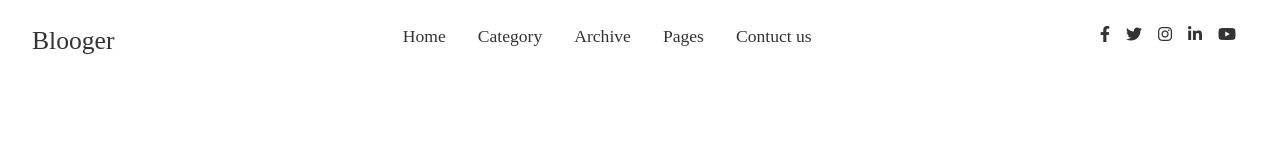
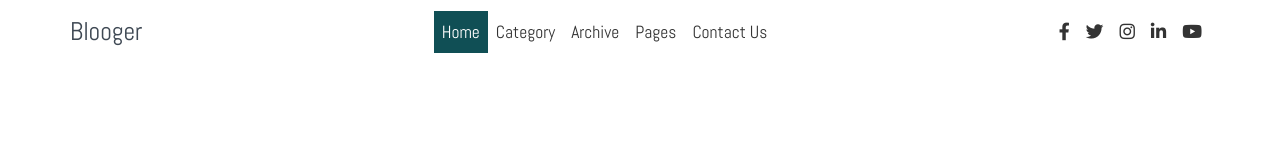
Before and after one commit to Istiak-Tushar42/blooger, a plain HTML site: page index.html in a window 1280 px wide. Drawn offline with Linux system fonts and the light colour scheme.

Commit message:
Header complete

```diff
--- a/assets/sass/_fontface.scss
+++ b/assets/sass/_fontface.scss
@@ -1,29 +1 @@
-/*================ ABLE FONT =================*/
-@font-face {
-    font-family: Able;
-    src: url(../fonts/Abel/Abel-Regular.ttf);
-}
-
-/*================ ANTON-REGULAR FONT =================*/
-@font-face {
-    font-family: Able;
-    src: url(../fonts/Anton/Anton-Regular.ttf);
-}
-
-/*================ JOSEFINSANS FONT =================*/
-@font-face {
-    font-family: Able;
-    src: url(../fonts/Josefin_Sans/JosefinSans-Regular.ttf);
-}
-
-/*================ LEXENDDECA FONT =================*/
-@font-face {
-    font-family: Able;
-    src: url(../fonts/Lexend_Deca/LexendDeca-Regular.ttf);
-}
-
-/*================ LIVVIC FONT =================*/
-@font-face {
-    font-family: Able;
-    src: url(../fonts/Livvic/Livvic-Regular.ttf);
-}
+@import url('https://fonts.googleapis.com/css?family=Abel|Anton|Josefin+Sans|Lexend+Deca|Livvic&display=swap');
--- a/assets/sass/_nav.scss
+++ b/assets/sass/_nav.scss
@@ -1,48 +1,62 @@
-/*========================== NAVBAR ===========================*/
+.header {
+    nav {
+        .navbar-brand {
+            font-size: 1.6rem;
+            font-family: $abel;
+            font-weight: 500;
+            &:hover {
+                color: $text-grey;
+            }
+        }
 
-.navigation {
-    background: $primary-color;
-    padding: 0 2rem;
-    height: 0;
-    min-height: 20vh;
-    overflow: hidden;
+        .navbar-nav {
+            .nav-item {
+                .nav-link {
+                    font-family: $abel;
+                    font-size: 1.1rem;
+                    font-weight: 500;
+                    color: $text-primary;
+                    &:hover {
+                        background-color: $midnight;
+                        color: $white;
+                    }
+                }
+            }
 
-    .nav-brand {
-        display: inline-block;
-        padding: 1.6rem 0;
-        a {
-            font-size: 1.6rem;
-            vertical-align: middle;
-            margin-top: 1rem;
-            color: $text-primary;
+            .nav-item.active {
+                .nav-link {
+                    background: $midnight;
+                    color: $white;
+                }
+            }
         }
-    }
-}
 
-.main-menu {
-    justify-content: space-between;
-}
-
-.main-menu {
-    .navbarNav {
-        display: flex;
-        margin: 0;
-        .navItem {
-            padding: 1.6rem 1rem;
-            .navLink {
-                font-size: 1.1rem;
-                color: $text-primary;
-                position: relative;
+        .social {
+            .nav-item {
+                &:hover {
+                    .nav-link {
+                        .fab {
+                            color: $social-hover;
+                        }
+                        &:hover {
+                            background: transparent;
+                        }
+                    }
+                }
             }
         }
     }
-    .social {
-        padding: 1.6rem 0;
-        a {
-            margin-right: .75rem;
-            color: $text-primary;
-        }
+
+    .sticky {
+        position: fixed;
+        width: 100%;
+        margin-top: -1px;
+        top: 0;
+        left: 0;
+        background: $white;
+        vertical-align: middle;
+        z-index: 9999;
+        box-shadow: $box-shadow;
+        transition: background 1s ease;
     }
 }
-
-/*============x=========== END NAVBAR ============x============*/
--- a/assets/sass/_reset.scss
+++ b/assets/sass/_reset.scss
@@ -12,20 +12,6 @@ html, body {
 /*========================= GLOBAL CLASSES ===============================*/
 a {
     text-decoration: none;
-}
-
-.navLink {
-    text-decoration: none;
-}
-
-ul {
-    list-style: none;
-}
-
-
-.flex-row {
-    display: flex;
-    flex-direction: row;
-    flex-wrap: wrap;
+    color: $text-grey;
 }
 /*========================= END GLOBAL CLASSES ===============================*/
--- a/assets/sass/_responsive.scss
+++ b/assets/sass/_responsive.scss
@@ -0,0 +1,5 @@
+/*==================== VIEWPORT LESS THEN OR EQUAL TO 750PX ======================*/
+// @media only screen and (max-width: 750px) {
+
+// }
+/*===================x VIEWPORT LESS THEN OR EQUAL TO 750PX x=====================*/
--- a/assets/sass/_variables.scss
+++ b/assets/sass/_variables.scss
@@ -1,2 +1,14 @@
-$primary-color: white;
+$text-grey: #3f4954;
+$text-light: #686666da;
 $text-primary: #333;
+$bg-color: #0f0f0f;
+$white: #ffffff;
+$midnight: #104f55;
+$social-hover: #a1c4c5;
+$sky: linear-gradient(120deg, #a1c4fd 0%, #c2e9fb 100%);
+$abel: 'Abel', cursive;
+$anton: 'Anton', cursive;
+$josefin: 'Josefin Sans', cursive;
+$lexend: 'Lexend Deca', cursive;
+$livvic: 'Livvic', sans-serif;
+$box-shadow: 0px 10px 30px rgba(57, 56, 61, 0.205);
--- a/assets/sass/style.scss
+++ b/assets/sass/style.scss
@@ -2,6 +2,7 @@
 @import "_fontface.scss";
 @import "_reset.scss";
 @import "_nav.scss";
+@import "_responsive.scss";
 // @import "_home.scss";
 // @import "_mixin.scss";
 // @import "_responsive.scss";
--- a/assets/scripts/script.js
+++ b/assets/scripts/script.js
@@ -0,0 +1,8 @@
+// STICKY NAV
+$(window).on('scroll', function() {
+    if($(window).scrollTop()) {
+        $('.navbar').addClass('sticky');
+    } else {
+        $('navbar').removeClass('sticky');
+    }
+});
--- a/index.html
+++ b/index.html
@@ -8,55 +8,93 @@
     <link rel="stylesheet" href="assets/css/all.min.css">
     <!-- OWL-CAROUSEL CSS -->
     <link rel="stylesheet" href="assets/css/owl.carousel.min.css">
-    <!-- GOOGLE FONTS -->
-    <link href="https://fonts.googleapis.com/css?family=Abel&display=swap" rel="stylesheet">
+    <!-- BOOTSTRAP CSS -->
+    <link rel="stylesheet" href="assets/css/bootstrap.min.css">
     <!-- CUSTOM CSS -->
     <link rel="stylesheet" href="assets/css/style.css">
     <title>Blooger</title>
 </head>
 <body>
-    <!-----------------------------NAVIGATION ---------------------------->
+    <!----------------------------- HEADER ---------------------------->
 
-    <nav class="navigation">
-        <div class="main-menu flex-row">
-            <div class="nav-brand">
-                <a href="index.html" class="text-grey">Blooger</a>
-            </div>
-            <div>
-                <ul class="navbarNav">
-                    <li class="navItem">
-                        <a href="" class="navLink">Home</a>
+    <header class="header">
+        <nav class="navbar navbar-expand-md">
+            <div class="container p-0">
+                <a class="navbar-brand" href="#">Blooger</a>
+                <button class="navbar-toggler bg-dark p-2" type="button" data-toggle="collapse" data-target="#navbarSupportedContent">
+                    <i class="fas fa-align-right text-white fa-lg"></i>
+                </button>
+
+                <div class="collapse navbar-collapse" id="navbarSupportedContent">
+                    <ul class="navbar-nav ml-auto">
+                        <li class="nav-item active">
+                            <a class="nav-link" href="#">Home</a>
                         </li>
-                    <li class="navItem">
-                        <a href="" class="navLink">Category</a>
+                        <li class="nav-item">
+                            <a class="nav-link" href="#">Category</a>
                         </li>
-                    <li class="navItem">
-                        <a href="" class="navLink">Archive</a>
+                        <li class="nav-item">
+                            <a class="nav-link" href="#">Archive</a>
                         </li>
-                    <li class="navItem">
-                        <a href="" class="navLink">Pages</a>
+                        <li class="nav-item">
+                            <a class="nav-link" href="#">Pages</a>
                         </li>
-                    <li class="navItem">
-                        <a href="" class="navLink">Contuct us</a>
+                        <li class="nav-item">
+                            <a class="nav-link" href="#">Contact Us</a>
+                        </li>
+                    </ul>
+
+                    <ul class="navbar-nav ml-auto social">
+                        <li class="nav-item">
+                            <a class="nav-link" href="#" title="Facebook">
+                                <i class="fab fa-facebook-f"></i>
+                            </a>
+                        </li>
+                        <li class="nav-item">
+                            <a class="nav-link" href="#" title="Twitter">
+                                <i class="fab fa-twitter"></i>
+                            </a>
+                        </li>
+                        <li class="nav-item">
+                            <a class="nav-link" href="#" title="Instagram">
+                                <i class="fab fa-instagram"></i>
+                            </a>
+                        </li>
+                        <li class="nav-item">
+                            <a class="nav-link" href="#" title="Linkedin">
+                                <i class="fab fa-linkedin-in"></i>
+                            </a>
+                        </li>
+                        <li class="nav-item">
+                            <a class="nav-link" href="#" title="Youtube">
+                                <i class="fab fa-youtube"></i>
+                            </a>
                         </li>
                     </ul>
                 </div>
-            <div class="social text-gray">
-                <a href="" title="Facebook"><i class="fab fa-facebook-f"></i></a>
-                <a href="" title="Twitter"><i class="fab fa-twitter"></i></a>
-                <a href="" title="Instagram"><i class="fab fa-instagram"></i></a>
-                <a href="" title="Linkedin"><i class="fab fa-linkedin-in"></i></a>
-                <a href="" title="Youtube"><i class="fab fa-youtube"></i></a>
-            </div>
             </div>
         </nav>
+    </header>
 
-    <!----------x----------------- END NAVIGATION -----------x------------>
+    <!----------x----------------- END HEADER -----------x------------>
+
+
+    <!----------------------------- MAIN SECTION -------------------------->
+
+    <main>
+        <!----------------------------- BANNER SECTION -------------------------->
+
+        <!----------x-----------------  END BANNER SECTION -----------x------------>
+    </main>
+
+    <!----------x-----------------  END MAIN SECTION -----------x------------>
 
 
 
-    <!-- jQuery -->
+    <!-- OPTIONAL JAVASCRIPT FILES -->
     <script src="assets/scripts/jquery-3.3.1.slim.min.js"></script>
+    <script src="assets/scripts/popper.min.js"></script>
+    <script src="assets/scripts/bootstrap.min.js"></script>
     <!-- OWL-CAROUSEL SCRIPT -->
     <script src="assets/scripts/owl.carousel.min.js"></script>
     <!-- CUSTOM JAVSSCRIPT FILE -->
```
Also changed, not shown: assets/css/bootstrap.min.css (added), assets/css/style.css, assets/scripts/bootstrap.min.js (added), assets/scripts/popper.min.js (added), 1 other file. Lines whose indentation alone changed are shown as unchanged.
